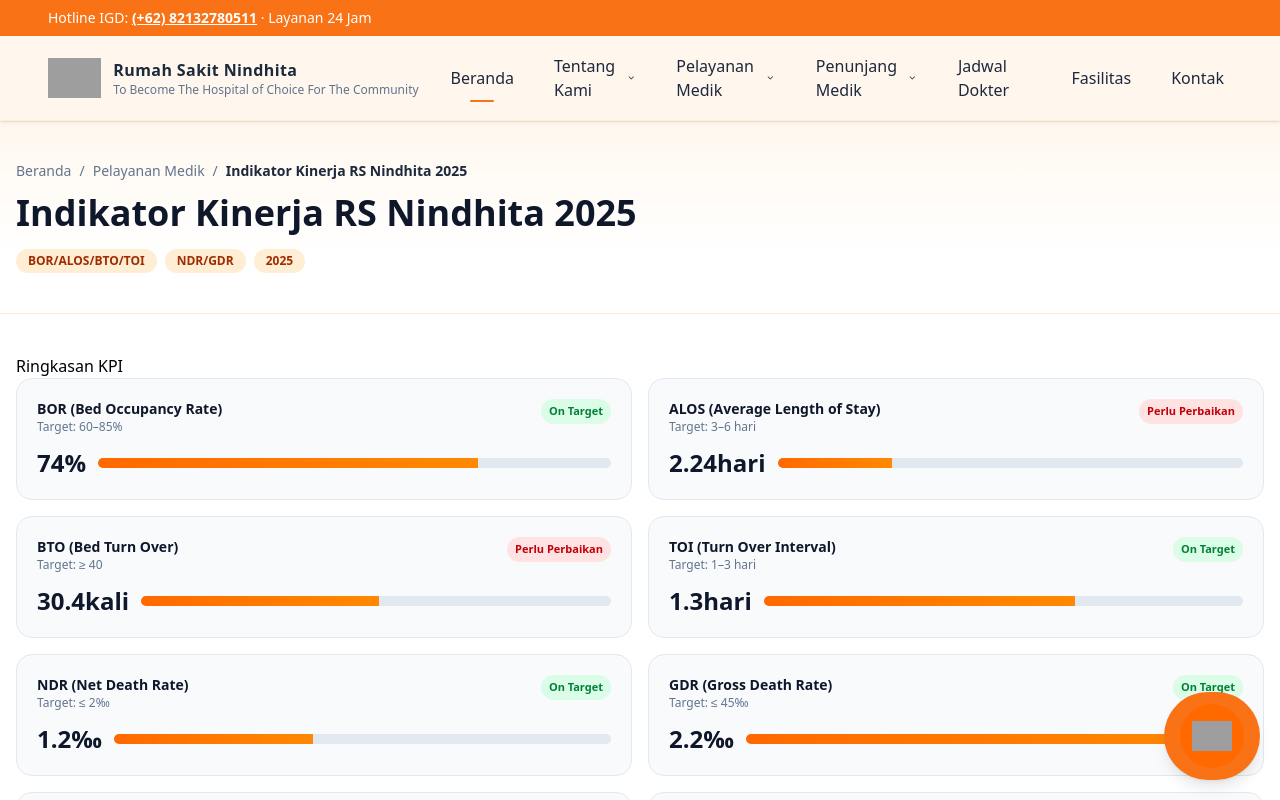
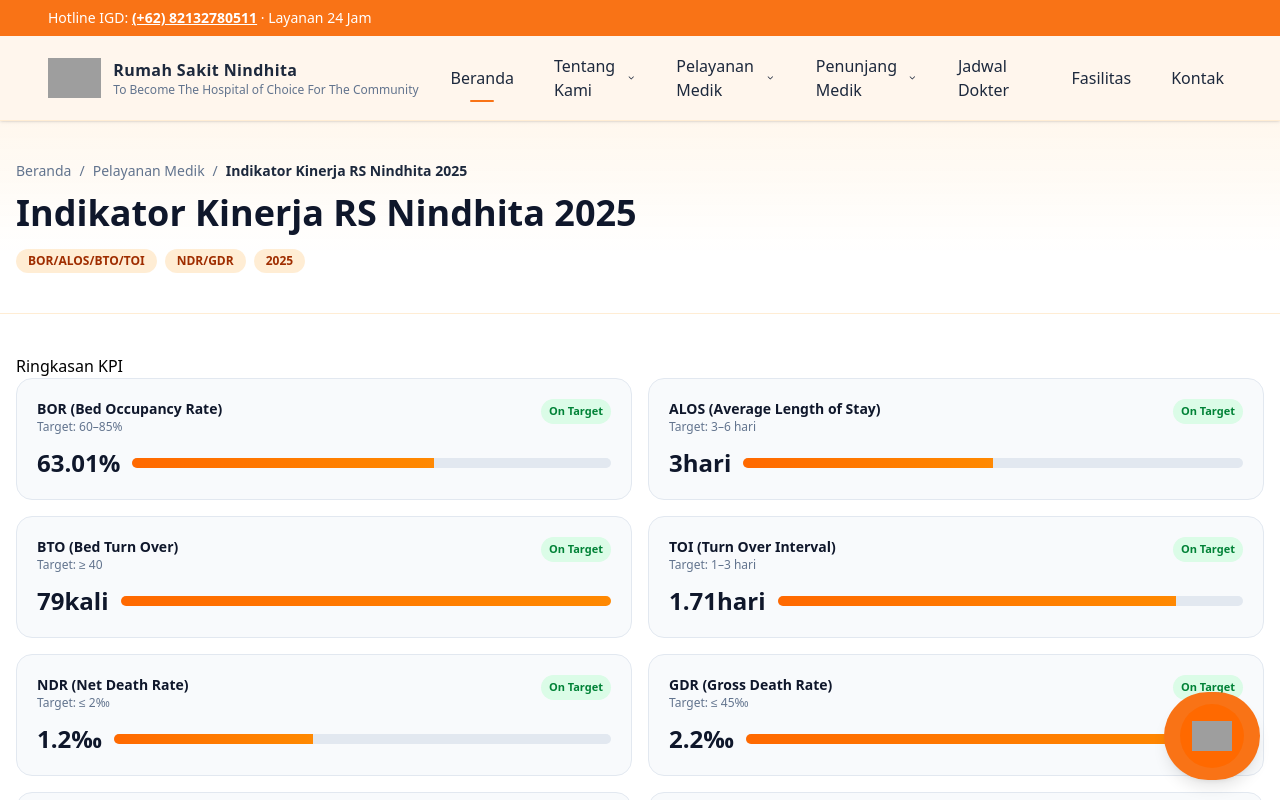
Before and after one commit to AriqoSukmaBA/webrsn2025, a React (Vite) app: page /kinerja in a window 1280 px wide. Built offline with nearby package versions, Linux system fonts and the light colour scheme; grey boxes are pictures that could not be loaded.

Commit message:
Update KinerjaPage.jsx
update bor

```diff
--- a/src/pages/tentang/KinerjaPage.jsx
+++ b/src/pages/tentang/KinerjaPage.jsx
@@ -8,28 +8,28 @@ const KPI = [
     key: "bor",
     name: "BOR (Bed Occupancy Rate)",
     unit: "%",
-    value: 74,
+    value: 63.01,
     targetNote: "60–85%",
   },
   {
     key: "alos",
     name: "ALOS (Average Length of Stay)",
     unit: "hari",
-    value: 2.24,
+    value: 3,
     targetNote: "3–6 hari",
   },
   {
     key: "bto",
     name: "BTO (Bed Turn Over)",
     unit: "kali",
-    value:30.4,
+    value: 79,
     targetNote: "≥ 40",
   },
   {
     key: "toi",
     name: "TOI (Turn Over Interval)",
     unit: "hari",
-    value: 1.3,
+    value: 1.71,
     targetNote: "1–3 hari",
   },
   {
```
